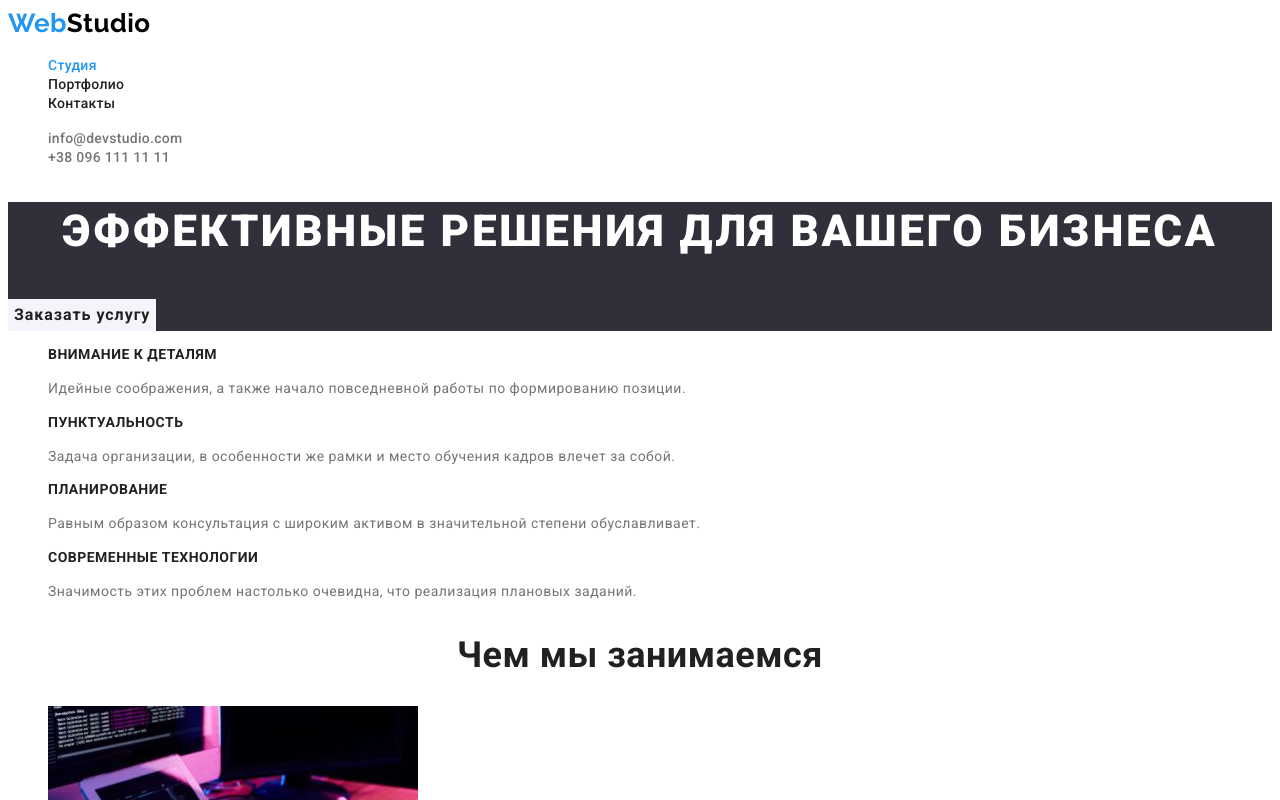
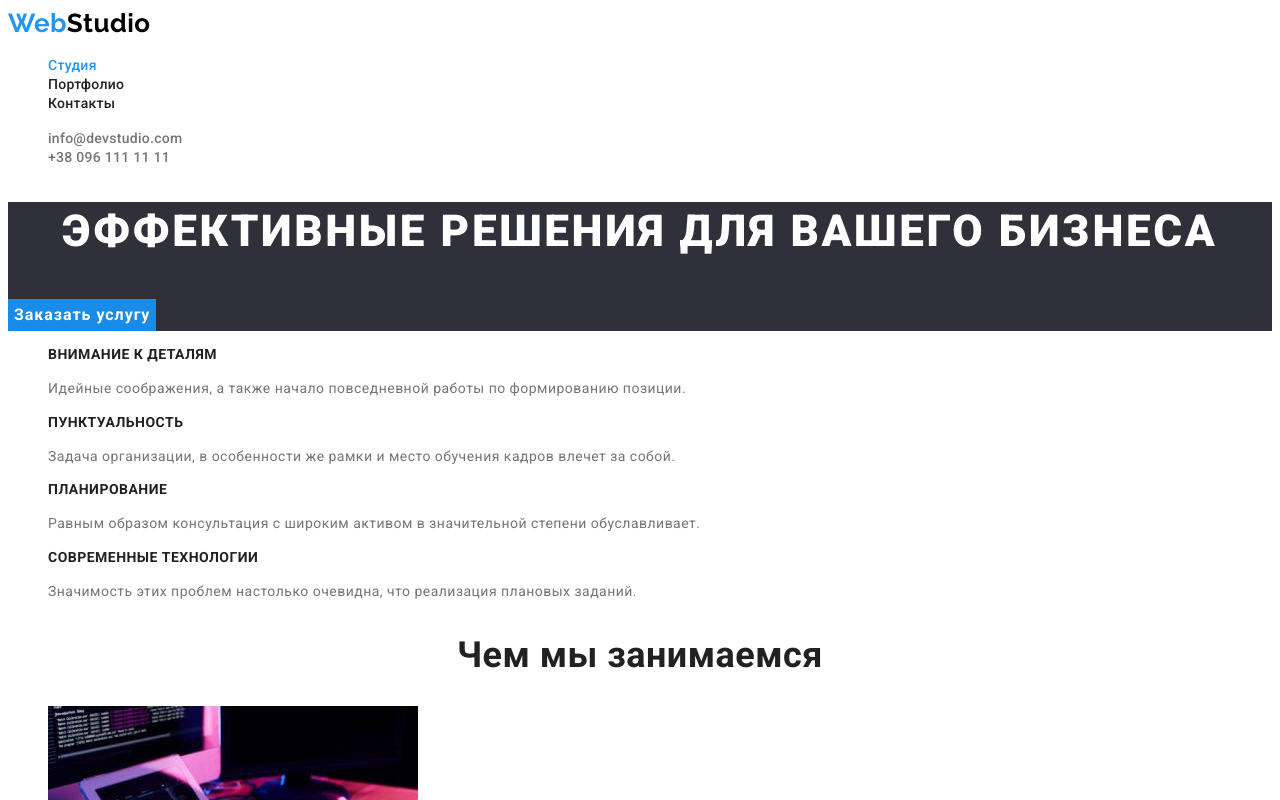
Before and after one commit to BohdanToder/goit-markup-hw-02, a plain HTML site: page index.html in a window 1280 px wide. In both pictures the pointer is over the button "Заказать услугу". Shown: the top 800 px of the page. Drawn offline with Linux system fonts and the light colour scheme.

Commit message:
Changes hero button hover effect

```diff
--- a/css/styles.css
+++ b/css/styles.css
@@ -15,6 +15,7 @@
 	--main-logo-color: #2196f3;
 	--second-logo-color: #000;
 	--third-logo-color: #fff;
+	--hero-button-hover-bgcolor: #188ce8;
 }
 
 body {
@@ -99,8 +100,7 @@ body {
 
 .hero-button:hover,
 .hero-button:focus {
-	color: var(--button-first-text-color);
-	background-color: var(--button-first-bg-color);
+	background-color: var(--hero-button-hover-bgcolor);
 }
 
 /* Особенности работы */
```
